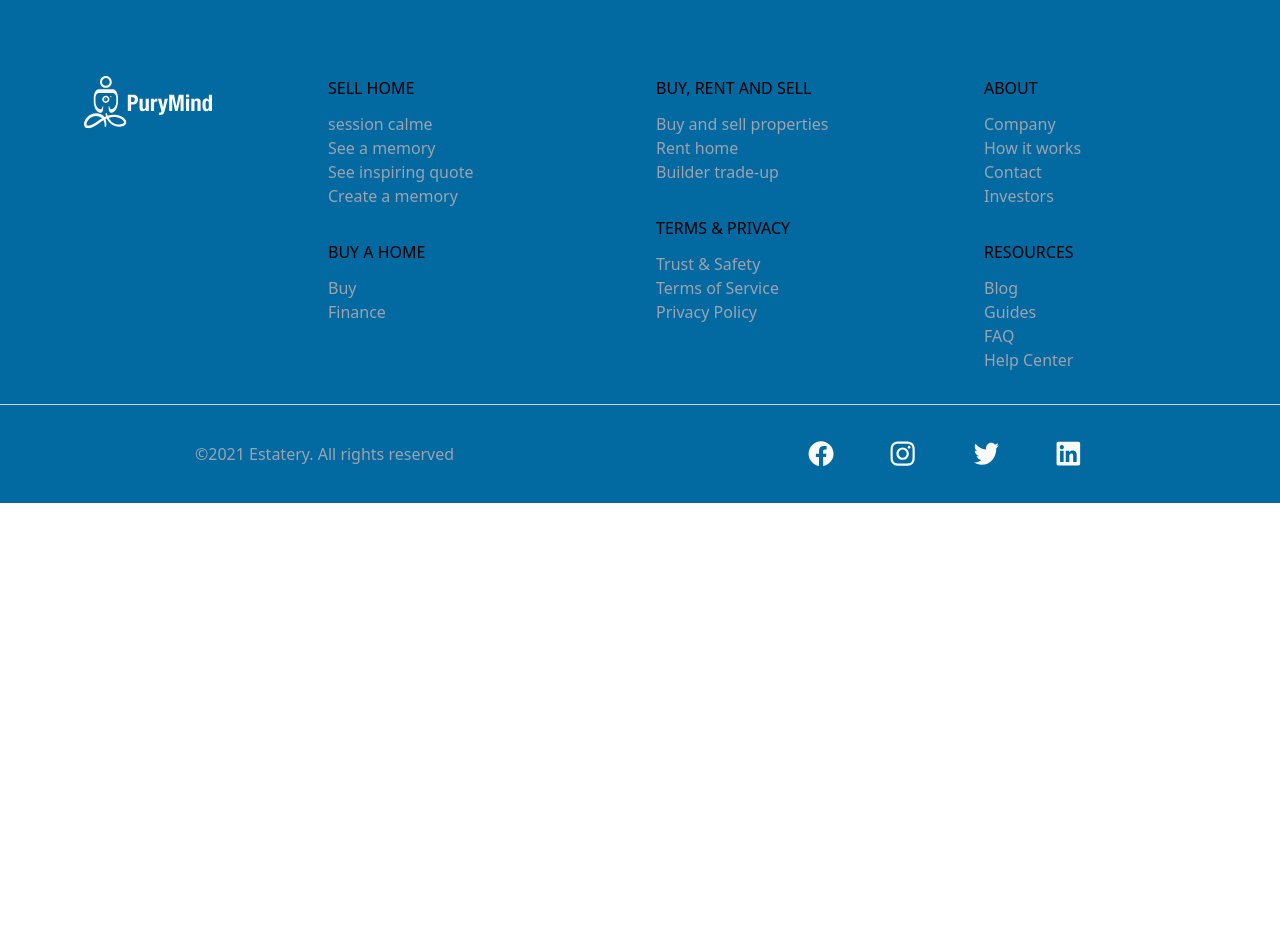
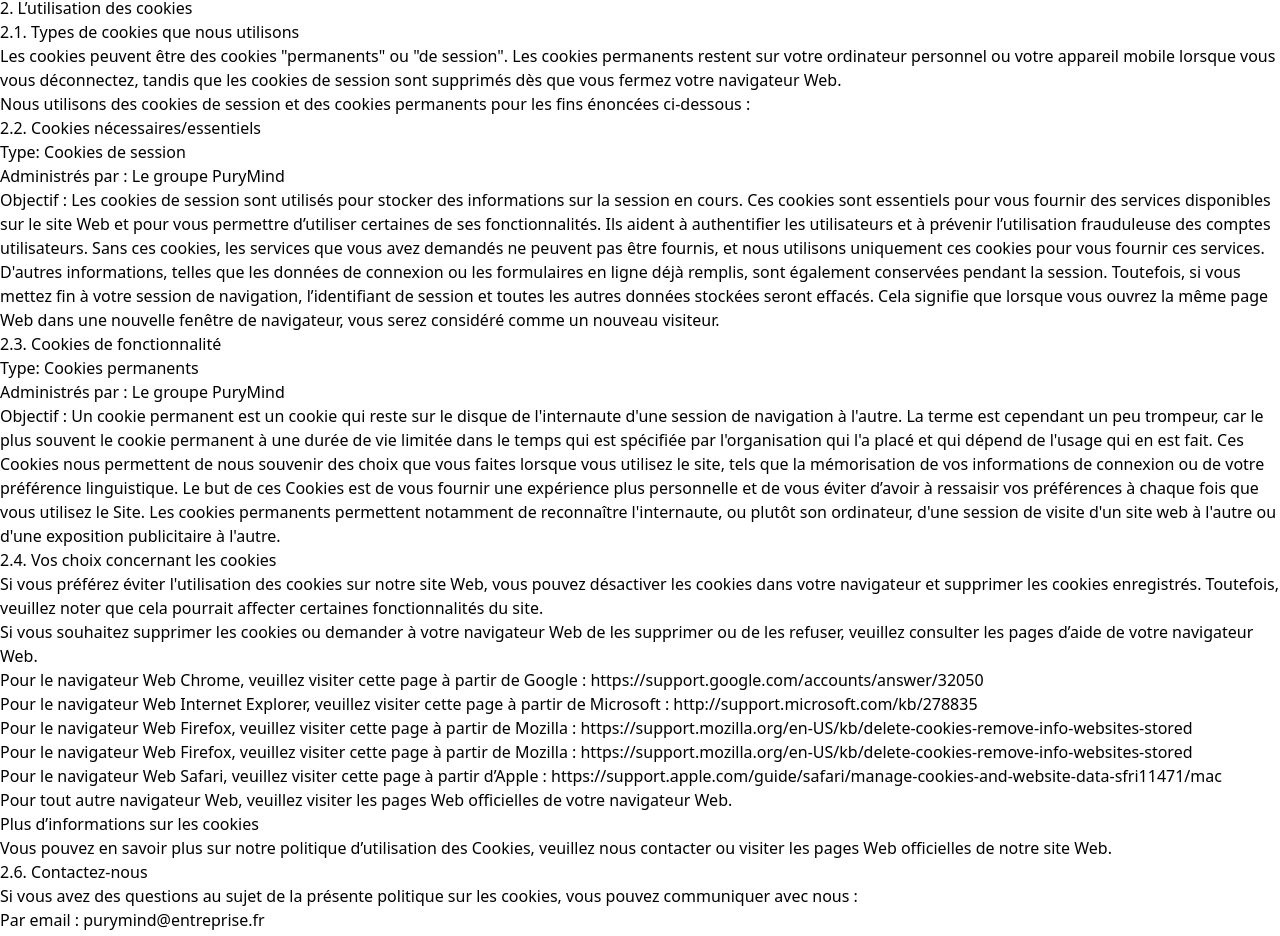
Before and after one commit to Loganmz/Projet-S2-2024, a Vue app: page /Cookies in a window 1280 px wide. Shown: the part 436-1372 px from the top of the page. Before the commit the page ends 939 px from the top, so only its background shows below. Built offline with nearby package versions, Linux system fonts and the light colour scheme.

Commit message:
pages mentions légale

```diff
--- a/src/components/FooterPage.vue
+++ b/src/components/FooterPage.vue
@@ -6,7 +6,7 @@
 import IconTwitter from '@/components/icons/IconTwitter.vue'
 import IconLinkedin from '@/components/icons/IconLinkedin.vue'
 import IconTiktok from '@/components/icons/IconTiktok.vue'
-import IconLogo from '@/components/icons/iconLogo.vue'
+import IconLogo from '@/components/icons/IconLogo.vue'
 import { RouterLink } from 'vue-router'
 
 
--- a/src/pages/Cookies.vue
+++ b/src/pages/Cookies.vue
@@ -17,6 +17,36 @@
         <li>Le site Web fait référence à PuryMind, accessible à partir de https://purymind.fr</li>
         <li>“Vous” signifie les  personnes qui accèdent au site Web ou l'utilisent, ou une entreprise, ou toute entité juridique au nom de laquelle cette personne accède au site Web ou l’utilise, selon le cas.</li>
     </ul>
+    <h2>2. L’utilisation des cookies</h2>
+    <h3>2.1. Types de cookies que nous utilisons</h3>
+    <p>Les cookies peuvent être des cookies "permanents" ou "de session". Les cookies permanents restent sur votre ordinateur personnel ou votre appareil mobile lorsque vous vous déconnectez, tandis que les cookies de session sont supprimés dès que vous fermez votre navigateur Web.</p>
+    <p>Nous utilisons des cookies de session et des cookies permanents pour les fins énoncées ci-dessous :</p>
+    <h3>2.2. Cookies nécessaires/essentiels </h3>
+    <p>Type: Cookies de session</p>
+    <p>Administrés par : Le groupe PuryMind</p>
+    <p>Objectif : Les cookies de session sont utilisés pour stocker des informations sur la session en cours. Ces cookies sont essentiels pour vous fournir des services disponibles sur le site Web et pour vous permettre d’utiliser certaines de ses fonctionnalités. Ils aident à authentifier les utilisateurs et à prévenir l’utilisation frauduleuse des comptes utilisateurs. Sans ces cookies, les services que vous avez demandés ne peuvent pas être fournis, et nous utilisons uniquement ces cookies pour vous fournir ces services. D'autres informations, telles que les données de connexion ou les formulaires en ligne déjà remplis, sont également conservées pendant la session. Toutefois, si vous mettez fin à votre session de navigation, l’identifiant de session et toutes les autres données stockées seront effacés. Cela signifie que lorsque vous ouvrez la même page Web dans une nouvelle fenêtre de navigateur, vous serez considéré comme un nouveau visiteur.</p>
+    <h3>2.3. Cookies de fonctionnalité</h3>
+    <p>Type: Cookies permanents</p>
+    <p>Administrés par : Le groupe PuryMind</p>
+    <p>Objectif : Un cookie permanent est un cookie qui reste sur le disque de l'internaute d'une session de navigation à l'autre. La terme est cependant un peu trompeur, car le plus souvent le cookie permanent à une durée de vie limitée dans le temps qui est spécifiée par l'organisation qui l'a placé et qui dépend de l'usage qui en est fait. Ces Cookies nous permettent de nous souvenir des choix que vous faites lorsque vous utilisez le site, tels que la mémorisation de vos informations de connexion ou de votre préférence linguistique. Le but de ces Cookies est de vous fournir une expérience plus personnelle et de vous éviter d’avoir à ressaisir vos préférences à chaque fois que vous utilisez le Site. Les cookies permanents permettent notamment de reconnaître l'internaute, ou plutôt son ordinateur, d'une session de visite d'un site web à l'autre ou d'une exposition publicitaire à l'autre.</p>
+    <h3>2.4. Vos choix concernant les cookies</h3>
+    <p>Si vous préférez éviter l'utilisation des cookies sur notre site Web, vous pouvez désactiver les cookies dans votre navigateur et supprimer les cookies enregistrés. Toutefois, veuillez noter que cela pourrait affecter certaines fonctionnalités du site.</p>
+    <p>Si vous souhaitez supprimer les cookies ou demander à votre navigateur Web de les supprimer ou de les refuser, veuillez consulter les pages d’aide de votre navigateur Web.</p>
+    <p>Pour le navigateur Web Chrome, veuillez visiter cette page à partir de Google : https://support.google.com/accounts/answer/32050</p>
+    <p>Pour le navigateur Web Internet Explorer, veuillez visiter cette page à partir de Microsoft : http://support.microsoft.com/kb/278835</p>
+    <p>Pour le navigateur Web Firefox, veuillez visiter cette page à partir de Mozilla : https://support.mozilla.org/en-US/kb/delete-cookies-remove-info-websites-stored</p>
+    <p>Pour le navigateur Web Firefox, veuillez visiter cette page à partir de Mozilla : https://support.mozilla.org/en-US/kb/delete-cookies-remove-info-websites-stored</p>
+    <p>Pour le navigateur Web Safari, veuillez visiter cette page à partir d’Apple : https://support.apple.com/guide/safari/manage-cookies-and-website-data-sfri11471/mac</p>
+    <p>Pour tout autre navigateur Web, veuillez visiter les pages Web officielles de votre navigateur Web.</p>
+    <h3>Plus d’informations sur les cookies</h3>
+    <p>Vous pouvez en savoir plus sur notre politique d’utilisation des Cookies, veuillez nous contacter ou visiter les pages Web officielles de notre site Web.</p>
+    <h3>2.6. Contactez-nous</h3>
+    <p>Si vous avez des questions au sujet de la présente politique sur les cookies, vous pouvez communiquer avec nous :</p>
+    <p>Par email : purymind@entreprise.fr</p>
+    <p>Par téléphone : XX XX XX XX XX</p>
+    <p>Par courrier : Cr Louis Leprince-Ringuet, Montbéliard, Bourgogne-Franche-Comté, 25200, France </p>
+    <p>Cette politique des cookies a été conçue pour vous informer de manière claire et concise. Nous vous recommandons de consulter régulièrement cette politique pour vous tenir informé des éventuelles mises à jour.</p>
+
 </div>
 
 </template>
--- /dev/null
+++ b/src/pages/cgv.vue
@@ -0,0 +1,36 @@
+<script setup lang="ts">
+//
+</script>
+
+<template>
+<h1>Conditions Générales de Vente</h1>
+<div>
+    <p>Date de Dernière Mise à Jour : 08/03/2024</p>
+    <h2>1. Champ d'application</h2>
+    <p>Les présentes Conditions Générales de Vente (CGV) régissent la souscription et l'utilisation des services Premium proposés par PuryMind. Toute souscription à un abonnement Premium implique l'acceptation sans réserve de ces CGV.</p>
+    <h2>2. Abonnements premium</h2>
+    <p>PuryMind propose des abonnements Premium donnant accès à des fonctionnalités exclusives. Les tarifs, durées et conditions des abonnements sont détaillés sur le site. En souscrivant à un abonnement, l'utilisateur accepte les conditions spécifiques liées à celui-ci.</p>
+    <h2>3. Processus de commande et paiement</h2>
+    <p>La commande d'un abonnement Premium s'effectue en ligne sur le site. Le paiement peut être effectué par carte bancaire, virement bancaire SEPA, PayPal, iTunes (Apple), Google Play Store (Android), ou Huawei Pay (Huawei). Les coordonnées bancaires ne sont pas conservées par PuryMind. Le paiement est dû à la souscription et renouvelé automatiquement selon la durée de l'abonnement.</p>
+    <h2>4. Modalités de paiement</h2>
+    <p>Les abonnements mensuels sont payables par prélèvement automatique. En cas de reconduction tacite, le tarif en vigueur sera appliqué. Vous devez informer rapidement PuryMind de tout changement de mode de paiement.</p>
+    <h2>5. Autorisation de prélèvement</h2>
+    <p>Vous autorisez PuryMind et le prestataire de paiement à débiter le moyen de paiement utilisé pour l'abonnement initial lors des renouvellements. En cas d'impossibilité de prélèvement, vous restez redevable des échéances précédentes.</p>
+    <h2>6. Facturation et renouvellement</h2>
+    <p>La facturation est effectuée au début de chaque période d'abonnement. En cas de reconduction tacite, l'utilisateur sera informé à l'avance du renouvellement. En cas d'impossibilité de prélèvement, l'accès aux services Premium peut être suspendu.</p>
+    <h2>7. Droit de rétractation</h2>
+    <p>Conformément à la réglementation, l'utilisateur dispose d'un délai de rétractation de 14 jours à compter de la confirmation de la commande pour annuler son abonnement et demander un remboursement.</p>
+    <h2>8. Résiliation de l'abonnement</h2>
+    <p>L'utilisateur peut résilier son abonnement Premium à tout moment. La résiliation prend effet à la fin de la période en cours. Aucun remboursement n'est effectué pour la période en cours.</p>
+    <h2>9. Responsabilité et garanties</h2>
+    <p>PuryMind s'engage à fournir les services Premium conformément aux descriptions fournies. En cas de dysfonctionnement, l'utilisateur peut contacter le support client. PuryMind ne peut être tenu responsable des interruptions de service pour des raisons indépendantes de sa volonté.</p>
+    <h2>10. Modifications des CGV</h2>
+    <p>PuryMind se réserve le droit de modifier les présentes CGV. Les utilisateurs seront informés des changements par email. En cas de désaccord, l'utilisateur peut résilier son abonnement.</p>
+    <h2>11. Données personnelles</h2>
+    <p>Les données personnelles collectées dans le cadre de la souscription sont traitées conformément à la Politique de Confidentialité de PuryMind.</p>
+    <h2>12. Litiges et droit applicable</h2>
+    <p>En cas de litige, les parties s'efforceront de trouver une solution amiable. À défaut, les tribunaux français seront compétents. Les présentes CGV sont soumises au droit français.</p>
+    <p>Pour toute question ou préoccupation concernant votre abonnement Premium, veuillez contacter notre service clientèle à l'adresse purymind.help@gmail.com.
+Merci d'avoir pris le temps de lire nos Conditions Générales de Vente. En souscrivant à l'abonnement Premium, vous reconnaissez avoir lu, compris et accepté ces termes.</p>
+</div>
+</template>
```
